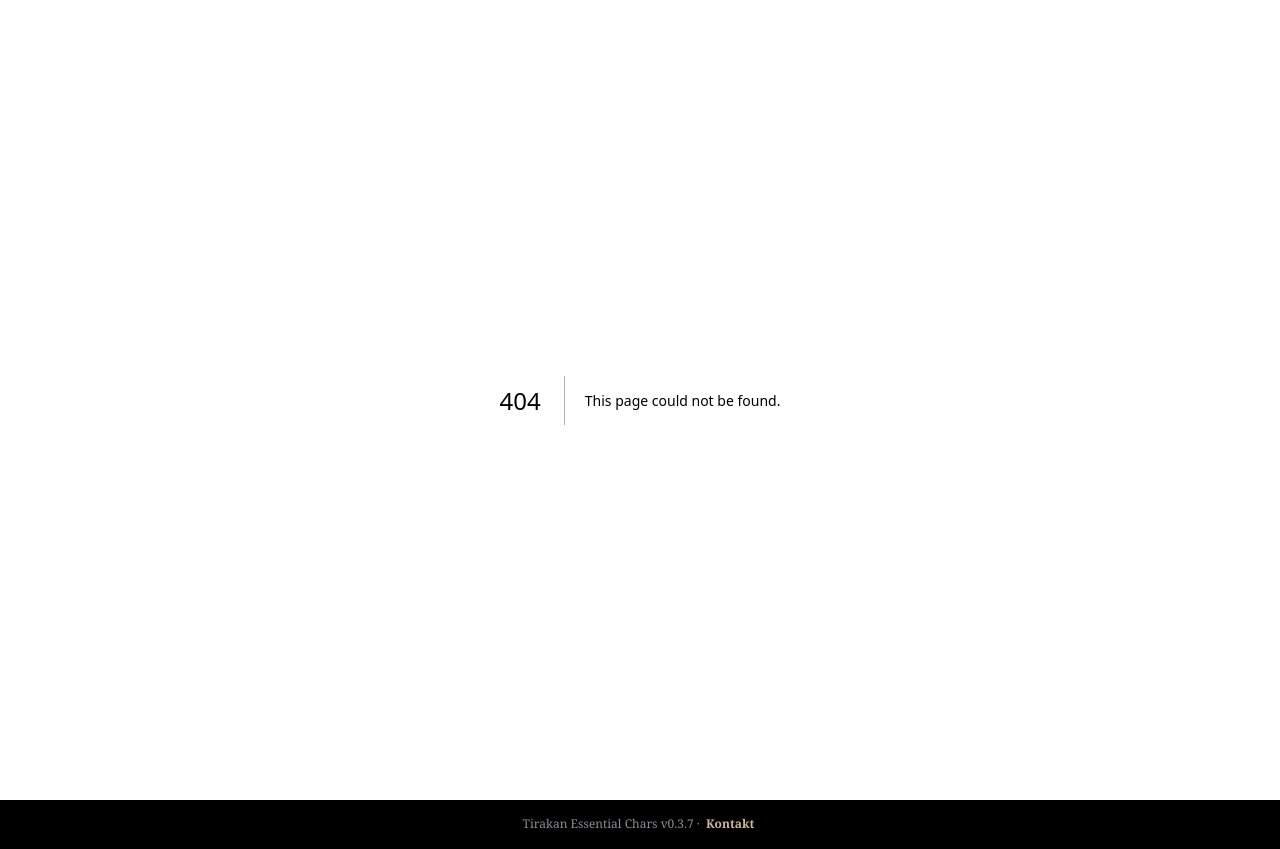
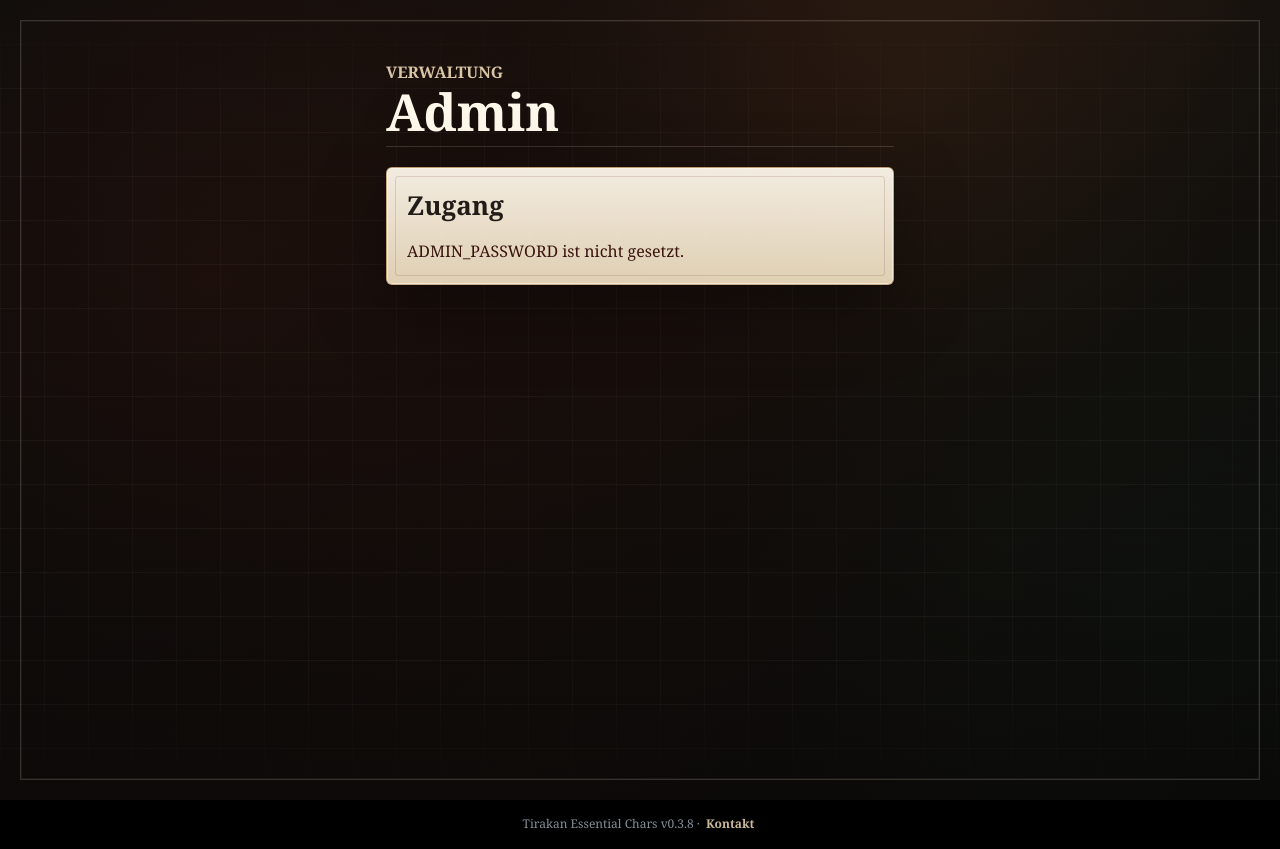
Before and after one commit to SvenBroeckling/tirakan-essential-chars, a Next.js app: page /admin in a window 1280 px wide. Before the commit this address had no page. Built offline with nearby package versions, Linux system fonts and the light colour scheme.

Commit message:
Added admin page

```diff
--- a/package.json
+++ b/package.json
@@ -1,6 +1,6 @@
 {
   "name": "tirakan-essential-chars",
-  "version": "0.3.7",
+  "version": "0.3.8",
   "private": true,
   "license": "GPL-3.0-only",
   "scripts": {
--- /dev/null
+++ b/src/app/admin/page.tsx
@@ -0,0 +1,244 @@
+import { createHmac, timingSafeEqual } from "crypto";
+import { unlink } from "fs/promises";
+import { Badge, Button, Container, Group, Paper, PasswordInput, SimpleGrid, Stack, Text, Title } from "@mantine/core";
+import type { Metadata } from "next";
+import Link from "next/link";
+import { cookies } from "next/headers";
+import { redirect } from "next/navigation";
+import { prisma } from "@/lib/prisma";
+
+export const dynamic = "force-dynamic";
+
+export const metadata: Metadata = {
+  title: "Admin | Tirakan Charaktere",
+};
+
+const adminCookieName = "tirakan_admin";
+
+function adminPassword() {
+  return process.env.ADMIN_PASSWORD;
+}
+
+function adminToken(password: string) {
+  return `v1.${createHmac("sha256", password).update("tirakan-admin").digest("hex")}`;
+}
+
+function safeEqual(left: string, right: string) {
+  const leftBuffer = Buffer.from(left);
+  const rightBuffer = Buffer.from(right);
+
+  if (leftBuffer.length !== rightBuffer.length) {
+    return false;
+  }
+
+  return timingSafeEqual(leftBuffer, rightBuffer);
+}
+
+async function isAuthenticated() {
+  const password = adminPassword();
+
+  if (!password) {
+    return false;
+  }
+
+  const cookieStore = await cookies();
+  const token = cookieStore.get(adminCookieName)?.value;
+
+  return Boolean(token && safeEqual(token, adminToken(password)));
+}
+
+async function login(formData: FormData) {
+  "use server";
+
+  const password = adminPassword();
+  const submittedPassword = String(formData.get("password") ?? "");
+
+  if (!password || !safeEqual(submittedPassword, password)) {
+    redirect("/admin?error=1");
+  }
+
+  const cookieStore = await cookies();
+  cookieStore.set(adminCookieName, adminToken(password), {
+    httpOnly: true,
+    sameSite: "lax",
+    secure: process.env.NODE_ENV === "production",
+    path: "/admin",
+    maxAge: 60 * 60 * 24 * 30,
+  });
+
+  redirect("/admin");
+}
+
+async function logout() {
+  "use server";
+
+  const cookieStore = await cookies();
+  cookieStore.delete(adminCookieName);
+  redirect("/admin");
+}
+
+async function deleteCharacter(formData: FormData) {
+  "use server";
+
+  if (!(await isAuthenticated())) {
+    redirect("/admin");
+  }
+
+  const hash = String(formData.get("hash") ?? "");
+
+  if (!hash) {
+    redirect("/admin");
+  }
+
+  const character = await prisma.character.findUnique({
+    where: { hash },
+    select: { portraitStoragePath: true },
+  });
+
+  if (character) {
+    await prisma.character.delete({ where: { hash } });
+
+    if (character.portraitStoragePath) {
+      await unlink(character.portraitStoragePath).catch(() => undefined);
+    }
+  }
+
+  redirect("/admin");
+}
+
+type AdminPageProps = {
+  searchParams: Promise<{ error?: string }>;
+};
+
+export default async function AdminPage({ searchParams }: AdminPageProps) {
+  const { error } = await searchParams;
+  const passwordConfigured = Boolean(adminPassword());
+  const authenticated = await isAuthenticated();
+
+  if (!passwordConfigured || !authenticated) {
+    return (
+      <main className="book-page">
+        <Container size="xs">
+          <Stack gap="lg">
+            <Stack gap={2} className="page-header">
+              <Text className="page-kicker">Verwaltung</Text>
+              <Title className="display-font page-title">Admin</Title>
+            </Stack>
+
+            <Paper className="book-panel" p="lg">
+              <Stack>
+                <Title order={2} className="display-font">
+                  Zugang
+                </Title>
+                {!passwordConfigured ? (
+                  <Text c="red.9">ADMIN_PASSWORD ist nicht gesetzt.</Text>
+                ) : (
+                  <form action={login}>
+                    <Stack>
+                      <PasswordInput name="password" label="Passwort" autoComplete="current-password" required />
+                      {error && <Text c="red.9">Das Passwort ist falsch.</Text>}
+                      <Group justify="end">
+                        <Button color="red.9" type="submit">
+                          Anmelden
+                        </Button>
+                      </Group>
+                    </Stack>
+                  </form>
+                )}
+              </Stack>
+            </Paper>
+          </Stack>
+        </Container>
+      </main>
+    );
+  }
+
+  const characters = await prisma.character.findMany({
+    orderBy: { createdAt: "desc" },
+    select: {
+      hash: true,
+      name: true,
+      concept: true,
+      portraitMimeType: true,
+      portraitUpdatedAt: true,
+      updatedAt: true,
+      createdAt: true,
+    },
+  });
+
+  return (
+    <main className="book-page">
+      <Container size="lg">
+        <Stack gap="lg">
+          <Group className="page-header" justify="space-between" align="start">
+            <Stack gap={2}>
+              <Text className="page-kicker">Verwaltung</Text>
+              <Title className="display-font page-title">Admin</Title>
+              <Badge color="red" variant="light" w="fit-content">
+                {characters.length} Charaktere
+              </Badge>
+            </Stack>
+            <form action={logout}>
+              <Button type="submit" variant="subtle" color="gray">
+                Abmelden
+              </Button>
+            </form>
+          </Group>
+
+          <SimpleGrid cols={{ base: 1, sm: 2, lg: 3 }} spacing="md">
+            {characters.map((character) => {
+              const portraitUrl = character.portraitMimeType
+                ? `/api/characters/${character.hash}/portrait?v=${encodeURIComponent(
+                    character.portraitUpdatedAt?.toISOString() ?? character.updatedAt.toISOString(),
+                  )}`
+                : null;
+
+              return (
+                <Paper key={character.hash} className="book-panel admin-character-card" p="md">
+                  <Group align="stretch" wrap="nowrap">
+                    <Link
+                      className="admin-character-image"
+                      href={`/characters/${character.hash}`}
+                      aria-label={`Charakter ${character.name} öffnen`}
+                    >
+                      {portraitUrl ? (
+                        // eslint-disable-next-line @next/next/no-img-element
+                        <img src={portraitUrl} alt={`Portrait von ${character.name}`} />
+                      ) : (
+                        <div className="portrait-silhouette" aria-label="Kein Portrait hinterlegt">
+                          <span />
+                        </div>
+                      )}
+                    </Link>
+                    <Stack gap={5} className="admin-character-meta">
+                      <Link href={`/characters/${character.hash}`}>
+                        <Text fw={700} lineClamp={1}>
+                          {character.name}
+                        </Text>
+                      </Link>
+                      <Text size="xs" c="dimmed">
+                        Hash {character.hash}
+                      </Text>
+                      <Text size="sm" lineClamp={2}>
+                        {character.concept}
+                      </Text>
+                      <Text size="xs" c="dimmed">
+                        Erstellt {character.createdAt.toLocaleDateString("de-DE")}
+                      </Text>
+                      <form action={deleteCharacter}>
+                        <input type="hidden" name="hash" value={character.hash} />
+                        <Button type="submit" color="red.9" variant="subtle" size="compact-sm" px={0}>
+                          Löschen
+                        </Button>
+                      </form>
+                    </Stack>
+                  </Group>
+                </Paper>
+              );
+            })}
+          </SimpleGrid>
+        </Stack>
+      </Container>
+    </main>
+  );
+}
--- a/src/app/globals.css
+++ b/src/app/globals.css
@@ -423,6 +423,41 @@ a {
   height: 18%;
   border-radius: 999px 999px 8px 8px;
   background: rgba(33, 28, 24, 0.68);
+}
+
+.admin-character-card {
+  min-width: 0;
+}
+
+.admin-character-image {
+  position: relative;
+  display: grid;
+  place-items: center;
+  flex: 0 0 82px;
+  width: 82px;
+  aspect-ratio: 3 / 4;
+  overflow: hidden;
+  border: 1px solid rgba(105, 48, 31, 0.28);
+  border-radius: 4px;
+  background:
+    linear-gradient(180deg, rgba(251, 245, 233, 0.7), rgba(215, 189, 146, 0.46)),
+    rgba(240, 227, 204, 0.56);
+}
+
+.admin-character-image img {
+  width: 100%;
+  height: 100%;
+  object-fit: cover;
+  display: block;
+}
+
+.admin-character-image .portrait-silhouette {
+  width: 58%;
+}
+
+.admin-character-meta {
+  min-width: 0;
+  flex: 1;
 }
 
 .rank-circle,
```
